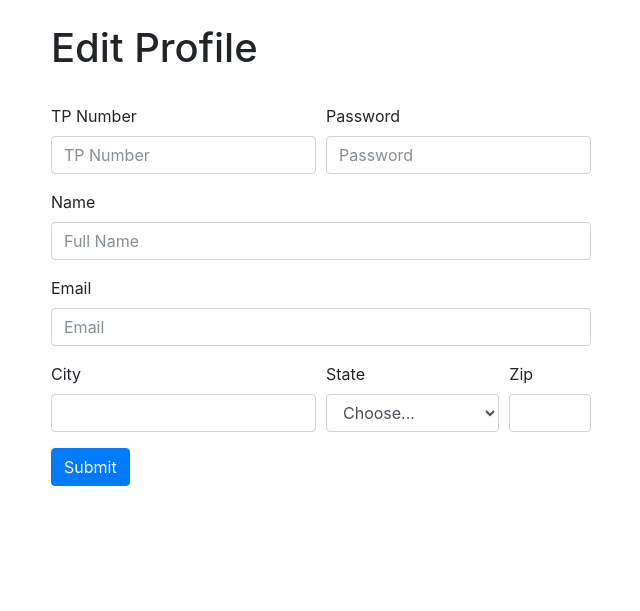
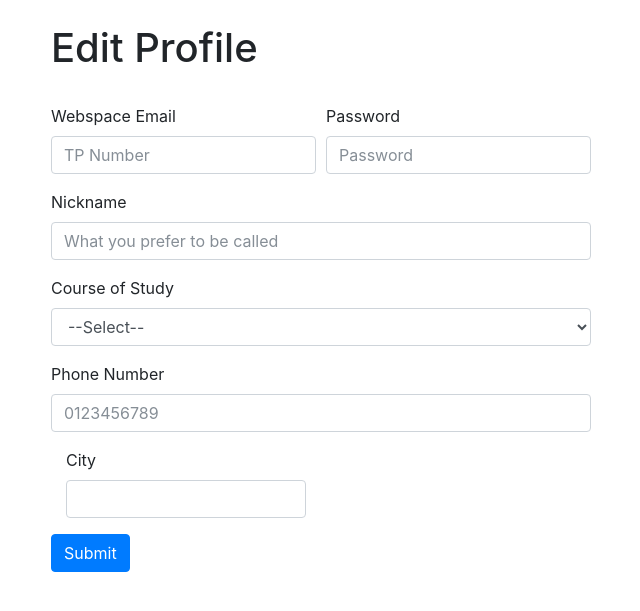
Before and after one commit to naseelemak/WOKO, a PHP site: page /registration/registration.php in a window 1280 px wide. Shown: the part 56-667 px from the top of the page, without its empty margins (319-959 px from the left). Run offline with PHP 8.4, Linux system fonts and the light colour scheme.

Commit message:
Made changes to the Edit Profile form.

```diff
--- a/registration/registration.php
+++ b/registration/registration.php
@@ -52,7 +52,7 @@
                     <form>
                         <div class="form-row">
                             <div class="form-group col-md-6">
-                                <label for="inputTP">TP Number</label>
+                                <label for="inputTP">Webspace Email</label>
                                 <input type="id" class="form-control" id="inputTP" placeholder="TP Number">
                             </div>
                             <div class="form-group col-md-6">
@@ -61,30 +61,33 @@
                             </div>
                         </div>
                         <div class="form-group">
-                            <label for="inputName">Name</label>
-                            <input type="text" class="form-control" id="inputName" placeholder="Full Name">
-                        </div>
-                        <div class="form-group">
-                            <label for="inputEmail">Email</label>
-                            <input type="text" class="form-control" id="inputEmail" placeholder="Email">
+                            <label for="inputName">Nickname</label>
+                            <input type="text" class="form-control" id="inputName" placeholder="What you prefer to be called">
                         </div>
 
-                        <div class="form-row">
+                        <div class="form-group">
+                            <label for="courseSelect">Course of Study</label>
+                            <select class="form-control" id="courseSelect">
+                                <option>--Select--</option>
+                                <option>Foundation in IT</option>
+                                <option>BSc (Hons) in Information Technology</option>
+                                <option>BSc (Hons) in Information Technology with specialism in Information System Security</option>
+                                <option>BSc (Hons) in Information Technology with specialism in Cloud Computing</option>
+                                <option>BSc (Hons) in Software Engineering</option>
+                            </select>
+                        </div>
+
+                        <div class="form-group">
+                            <label for="inputTel">Phone Number</label>
+                            <input class="form-control" type="tel" placeholder="0123456789" id="inputTel">
+                        </div>
+
+                        <div class="form-group">
                             <div class="form-group col-md-6">
                                 <label for="inputCity">City</label>
                                 <input type="text" class="form-control" id="inputCity">
                             </div>
-                            <div class="form-group col-md-4">
-                                <label for="inputState">State</label>
-                                <select id="inputState" class="form-control">
-                                    <option selected>Choose...</option>
-                                    <option>...</option>
-                                </select>
-                            </div>
-                            <div class="form-group col-md-2">
-                                <label for="inputZip">Zip</label>
-                                <input type="text" class="form-control" id="inputZip">
-                            </div>
+
                         </div>
                         <button type="submit" class="btn btn-primary">Submit</button>
                     </form>
```
